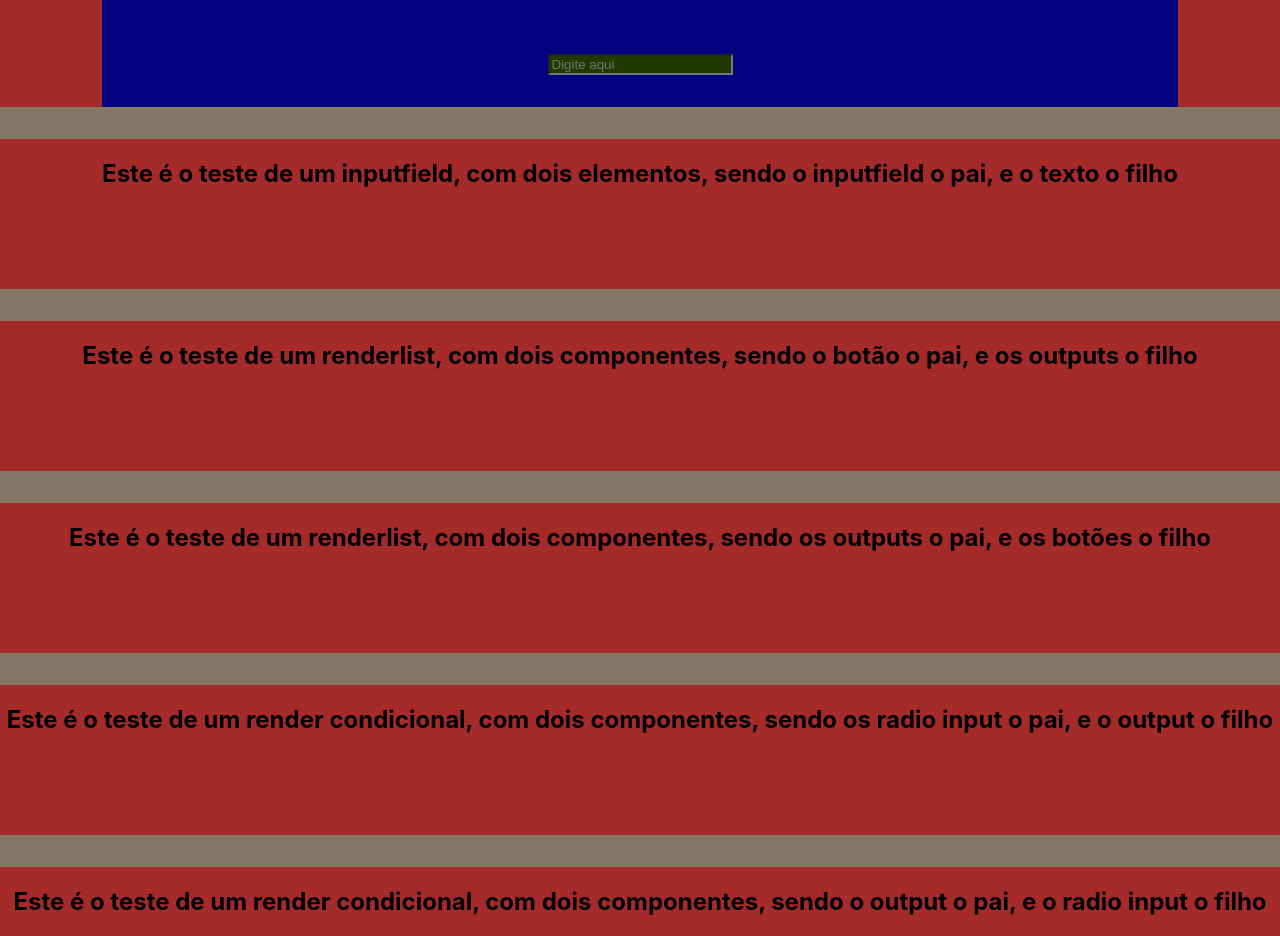
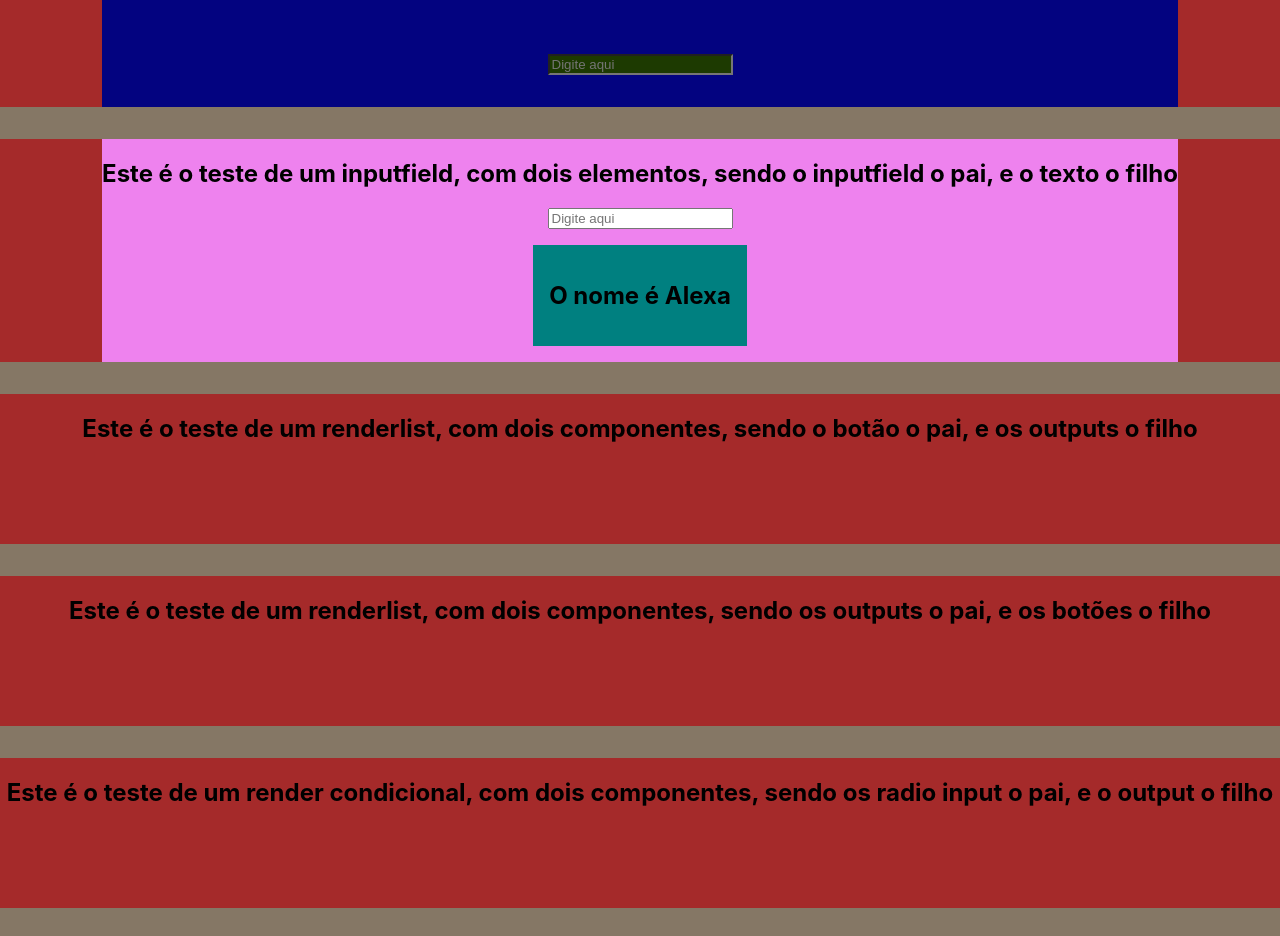
Before and after one commit to kopfmad/bigtest, a React (Create React App) app: page / in a window 1280 px wide. Shown: the part 1780-2716 px from the top of the page. Built offline with nearby package versions, Linux system fonts and the light colour scheme.

Commit message:
terminei os inputfields

```diff
--- a/src/App.css
+++ b/src/App.css
@@ -103,3 +103,15 @@
   color: white;
   margin: 2rem;
 }
+
+.InputFieldDoisElementosInvertido {
+  background: violet;
+  display: grid;
+  place-items: center;
+}
+.InputFieldDoisElementosInvertidoFilho {
+  background-color: teal;
+  padding: 1rem;
+  margin: 1rem;
+  width: max-content;
+}
--- a/src/InputFieldDoisElementosInvertido.js
+++ b/src/InputFieldDoisElementosInvertido.js
@@ -1,12 +1,21 @@
-import React from 'react'
+import React, { useState } from 'react'
+import InputFieldDoisElementosInvertidoFilho from './InputFieldDoisElementosInvertidoFilho'
 
 export default function InputFieldDoisElementosInvertido() {
+  let [nome, setNome] = useState('Alexa')
+
+  function getData(valor) {
+    console.log(valor.target.value)
+    setNome(valor.target.value)
+  }
   return (
     <div className="InputFieldDoisElementosInvertido">
       <h2>
         Este é o teste de um inputfield, com dois elementos, sendo o inputfield
         o pai, e o texto o filho
       </h2>
+      <input type="text" placeholder="Digite aqui" onChange={getData} />
+      <InputFieldDoisElementosInvertidoFilho nome={nome} />
     </div>
   )
 }
--- /dev/null
+++ b/src/InputFieldDoisElementosInvertidoFilho.js
@@ -0,0 +1,9 @@
+import React from 'react'
+
+export default function InputFieldDoisElementosInvertidoFilho(props) {
+  return (
+    <div className="InputFieldDoisElementosInvertidoFilho">
+      <h2>O nome é {props.nome}</h2>
+    </div>
+  )
+}
```
